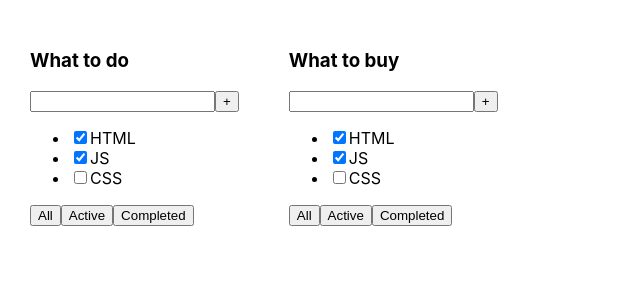
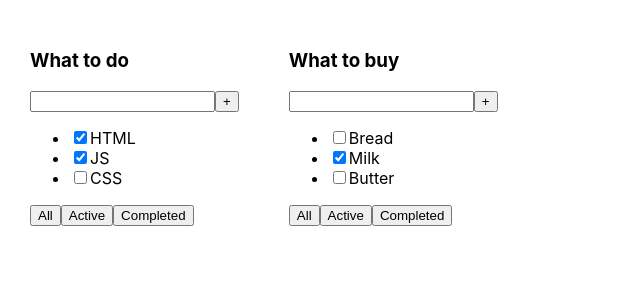
Before and after one commit to Annaptrvna/todolist-ts, a React (Create React App) app: page / in a window 1280 px wide. Shown: the top 300 px of the page, without its empty margins (0-640 px from the left). Built offline with nearby package versions, Linux system fonts and the light colour scheme.

Commit message:
Destructure Todolist props

```diff
--- a/src/App.tsx
+++ b/src/App.tsx
@@ -9,7 +9,7 @@ function App() {
         {id: 3, title: "CSS", isDone: false},
     ]
 
-    const tasks1: Array<TaskPropsType> = [
+    const tasks_1: Array<TaskPropsType> = [
         {id: 4, title: "Bread", isDone: false},
         {id: 5, title: "Milk", isDone: true},
         {id: 6, title: "Butter", isDone: false},
@@ -17,7 +17,7 @@ function App() {
     return (
         <div className="App">
             <Todolist title="What to do" tasks={tasks}/>
-            <Todolist title="What to buy" tasks={tasks}/>
+            <Todolist title="What to buy" tasks={tasks_1}/>
         </div>
     );
 }
--- a/src/Todolist.tsx
+++ b/src/Todolist.tsx
@@ -10,9 +10,9 @@ export type TaskPropsType = {
     isDone: boolean,
     title: string
 }
-export const Todolist = (props: TodolistPropsType) => {
+export const Todolist = ({title, tasks}:TodolistPropsType) => {
 
-    const tasksElements: Array<JSX.Element> = props.tasks.map(task=>{
+    const tasksElements: Array<JSX.Element> = tasks.map(task=>{
         return (
             <li key={task.id}>
                 <input type="checkbox" checked={task.isDone}/>
@@ -23,7 +23,7 @@ export const Todolist = (props: TodolistPropsType) => {
 
     return (
             <div>
-                <h3>{props.title}</h3>
+                <h3>{title}</h3>
                 <div>
                     <input/>
                     <button>+</button>
```
